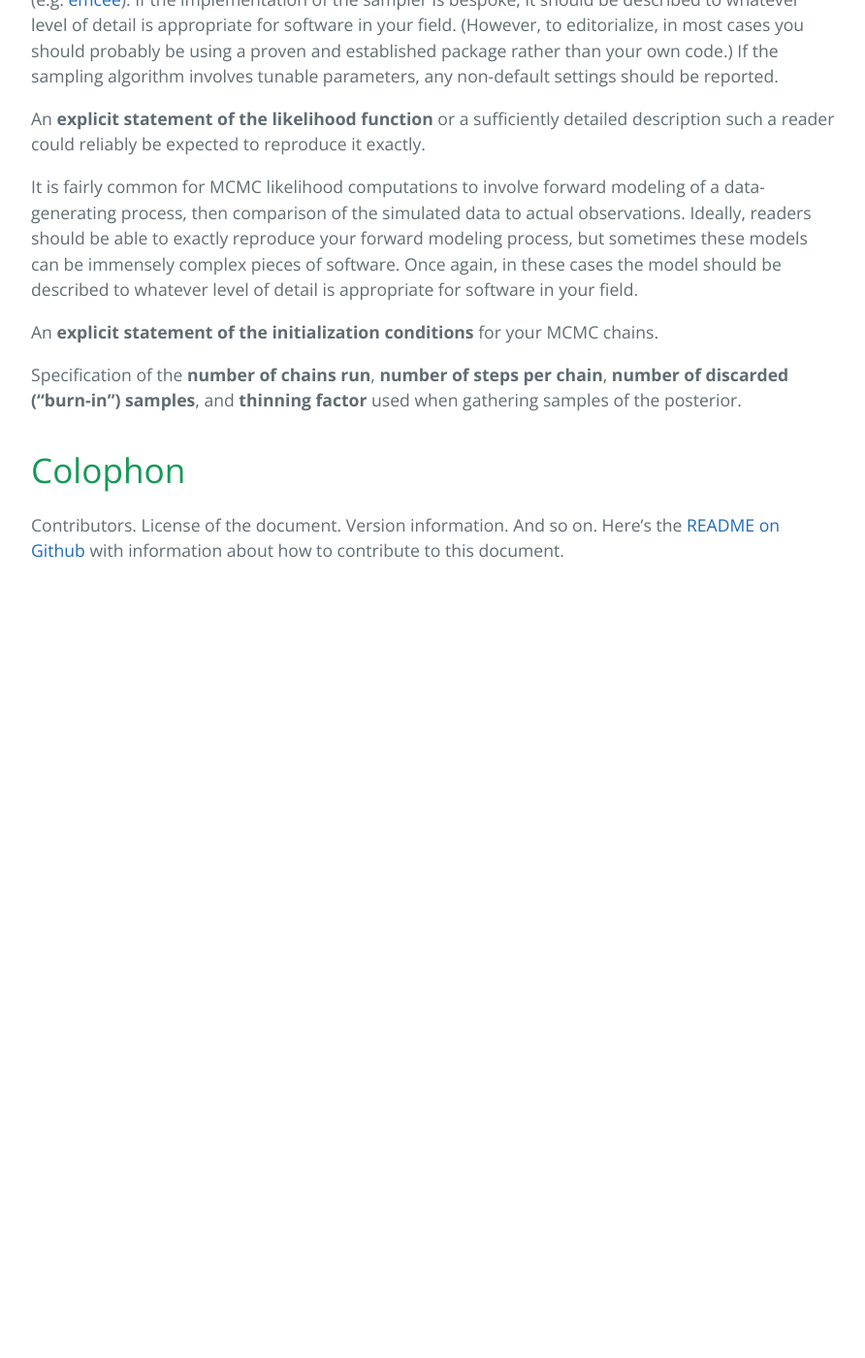
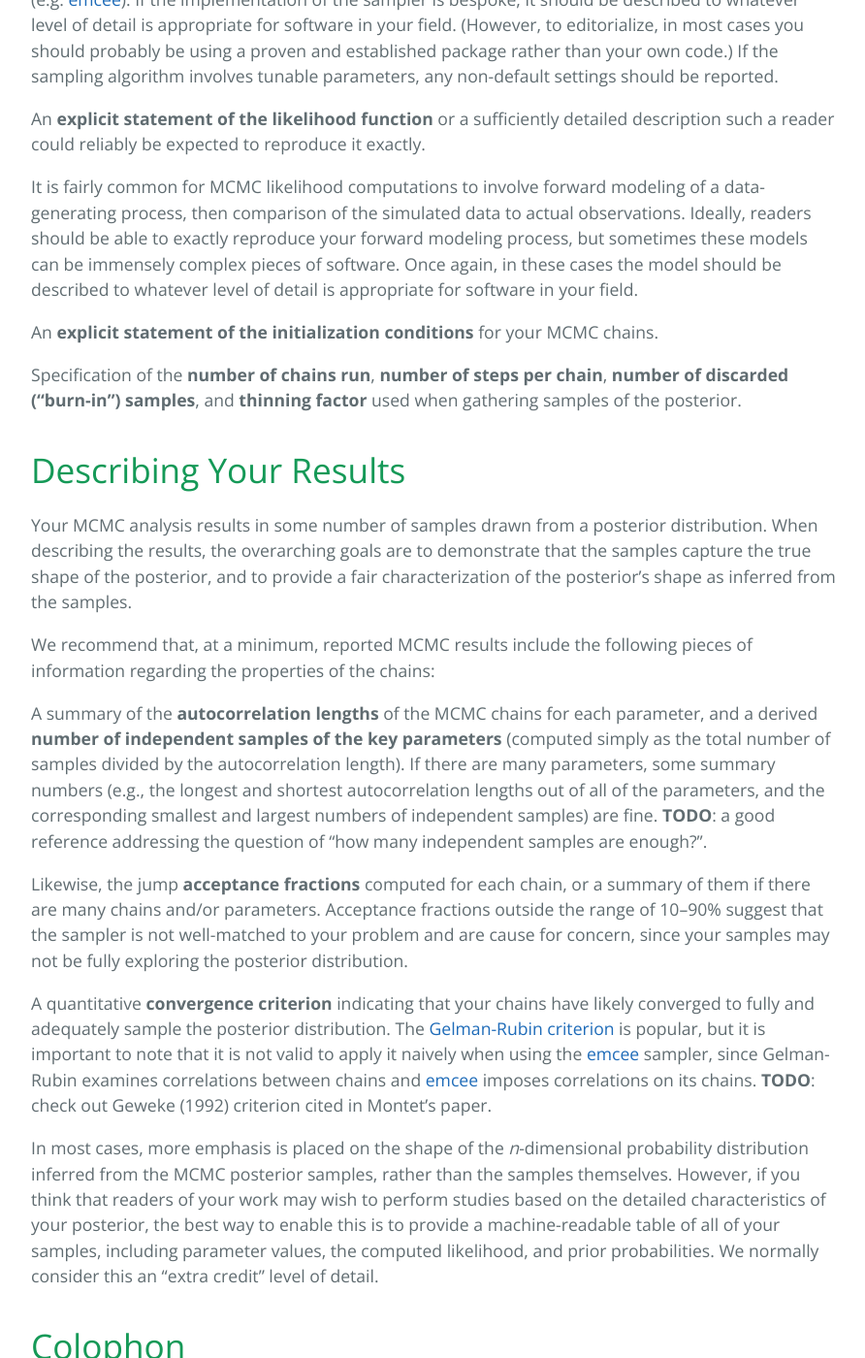
Before and after one commit to pkgw/mcmc-reporting, a Jekyll site: the page built from index.md, in a window 1280 px wide and 1400 px high, scrolled down 1641 px. Shown: the whole window at 97% size, without its empty margins (192-1084 px from the left). Built offline with Jekyll 4.4.1, drawn with Linux system fonts in a browser that asks for light colours; before the commit the page ends 2271 px from its top, so only the background shows below that; some of the changed text lies outside the part shown.

Commit message:
Write some more.

```diff
--- a/index.md
+++ b/index.md
@@ -94,9 +94,66 @@ Specification of the **number of chains run**, **number of steps per chain**,
 gathering samples of the posterior.
 
 
+Describing Your Results
+=======================
+
+Your MCMC analysis results in some number of samples drawn from a posterior
+distribution. When describing the results, the overarching goals are to
+demonstrate that the samples capture the true shape of the posterior, and to
+provide a fair characterization of the posterior’s shape as inferred from the
+samples.
+
+We recommend that, at a minimum, reported MCMC results include the following
+pieces of information regarding the properties of the chains:
+
+A summary of the **autocorrelation lengths** of the MCMC chains for each
+parameter, and a derived **number of independent samples of the key
+parameters** (computed simply as the total number of samples divided by the
+autocorrelation length). If there are many parameters, some summary numbers
+(e.g., the longest and shortest autocorrelation lengths out of all of the
+parameters, and the corresponding smallest and largest numbers of independent
+samples) are fine. **TODO**: a good reference addressing the question of “how
+many independent samples are enough?”.
+
+Likewise, the jump **acceptance fractions** computed for each chain, or a
+summary of them if there are many chains and/or parameters. Acceptance
+fractions outside the range of 10–90% suggest that the sampler is not
+well-matched to your problem and are cause for concern, since your samples may
+not be fully exploring the posterior distribution.
+
+A quantitative **convergence criterion** indicating that your chains have
+likely converged to fully and adequately sample the posterior distribution.
+The [Gelman-Rubin criterion](http://dx.doi.org/10.1080/10618600.1998.10474787)
+is popular, but it is important to note that it is not valid to apply it
+naively when using the [emcee](http://dan.iel.fm/emcee/current/) sampler,
+since Gelman-Rubin examines correlations between chains and
+[emcee](http://dan.iel.fm/emcee/current/) imposes correlations on its chains.
+**TODO**: check out Geweke (1992) criterion cited in Montet’s paper.
+
+In most cases, more emphasis is placed on the shape of the *n*-dimensional
+probability distribution inferred from the MCMC posterior samples, rather than
+the samples themselves. However, if you think that readers of your work may
+wish to perform studies based on the detailed characteristics of your
+posterior, the best way to enable this is to provide a machine-readable table
+of all of your samples, including parameter values, the computed likelihood,
+and prior probabilities. We normally consider this an “extra credit” level of
+detail.
+
+
+
+
+
 Colophon
 ========
 
-Contributors. License of the document. Version information. And so on. Here’s
-the [README on Github](https://github.com/pkgw/mcmc-reporting#readme) with
+**To fill in**: Contributors. License of the document. Version information.
+And so on. Here’s the
+[README on Github](https://github.com/pkgw/mcmc-reporting#readme) with
 information about how to contribute to this document.
+
+
+Ideas
+=====
+
+- A bibliography with recommended citations for relevant algorithms,
+  implementations, convergence criteria, visualization methods, etc.
```
